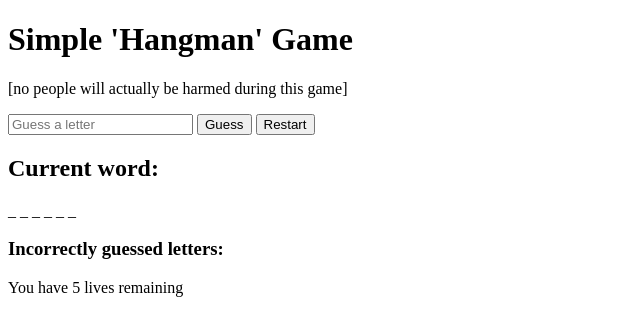
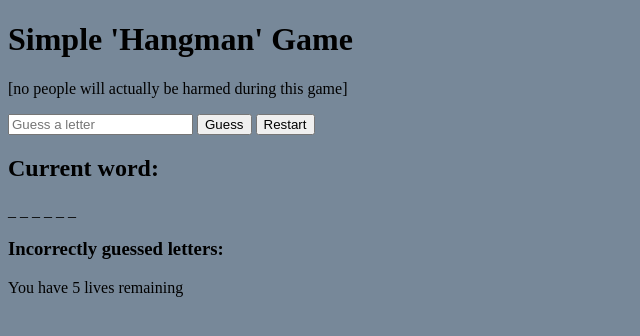
Before and after one commit to judithbloem/Galgje, a website: page index.html in a window 1280 px wide. Shown: the whole page, without its empty margins (0-640 px from the left). Drawn offline with Linux system fonts and the light colour scheme.

Commit message:
update background colour

```diff
--- a/style.css
+++ b/style.css
@@ -1,3 +1,7 @@
+body {
+  background-color: lightslategrey;
+}
+
 .win,
 .lose {
   display: none;
```
Also changed, not shown: package.json (added, +23 -0 lines), 1 other file.
